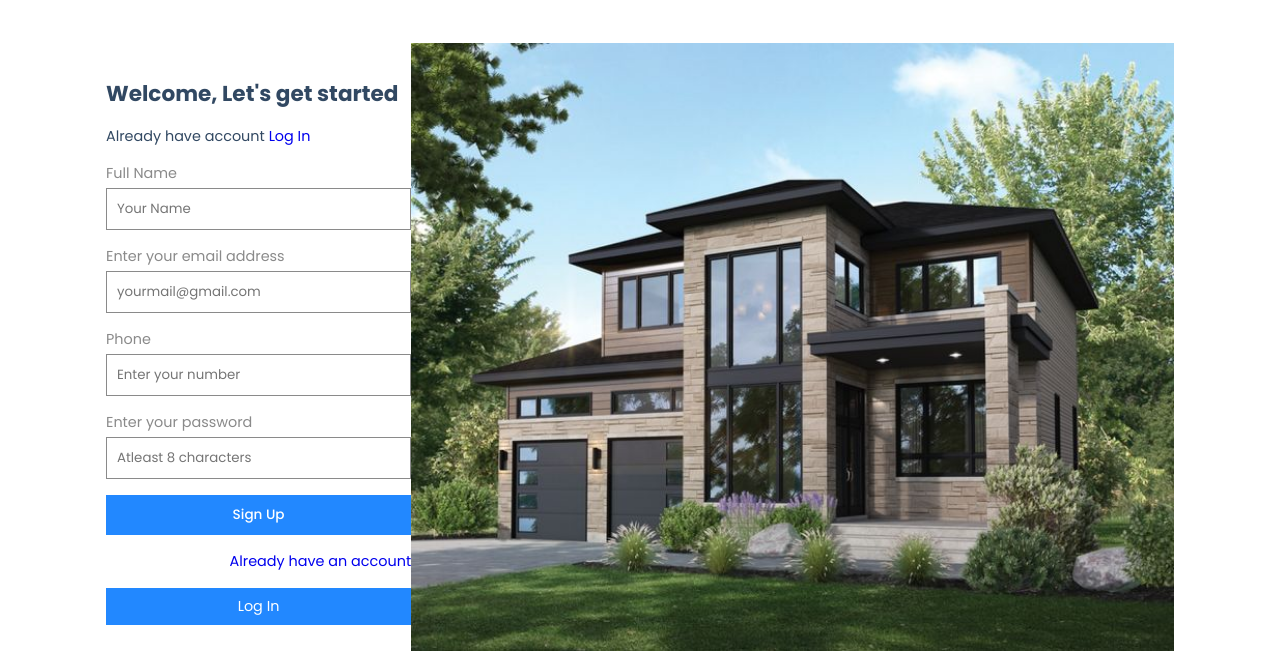
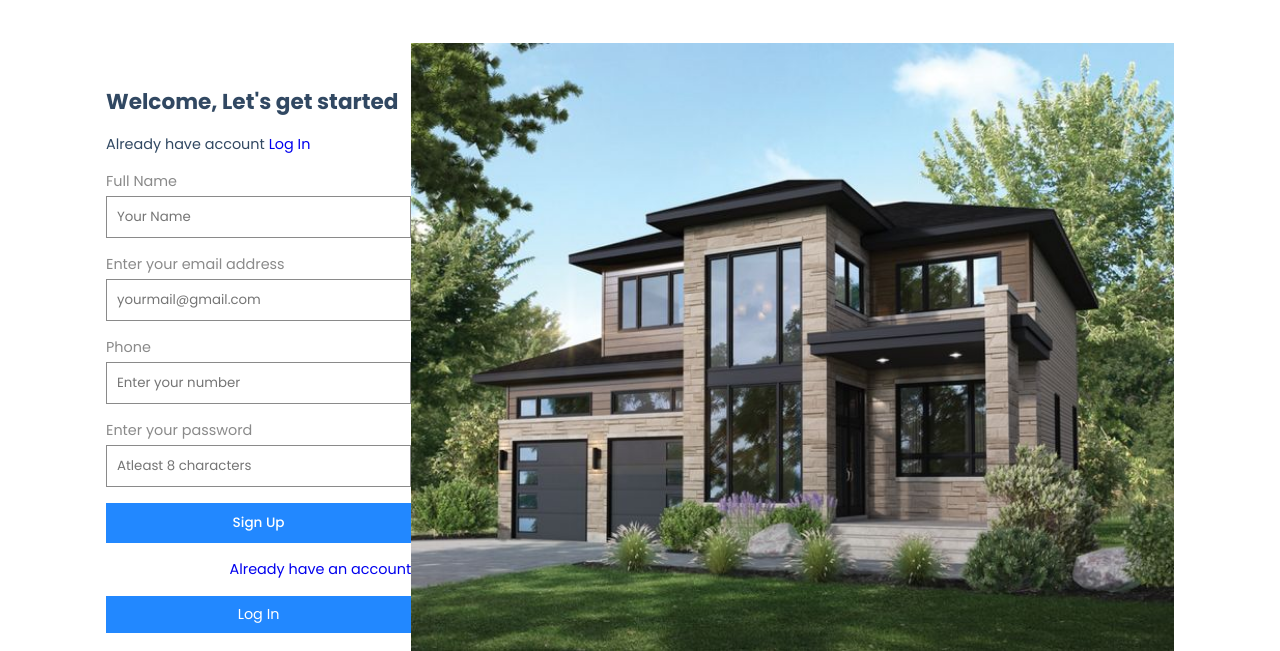
Before and after one commit to EnzoAsaph/TURA, a PHP site: page /sighnup.html in a window 1280 px wide. Shown: the part 81-732 px from the top of the page. Run offline with PHP 8.4, Linux system fonts and the light colour scheme.

Commit message:
developed

```diff
--- a/style.css
+++ b/style.css
@@ -350,6 +350,9 @@ font-size: 0.8rem;
      min-height: 100vh;
      margin-top: 2rem;
 }
+.login-container h2{
+    padding-top: 1rem;
+}
 .login-container {
     display: flex;
     flex-direction: column;
```
